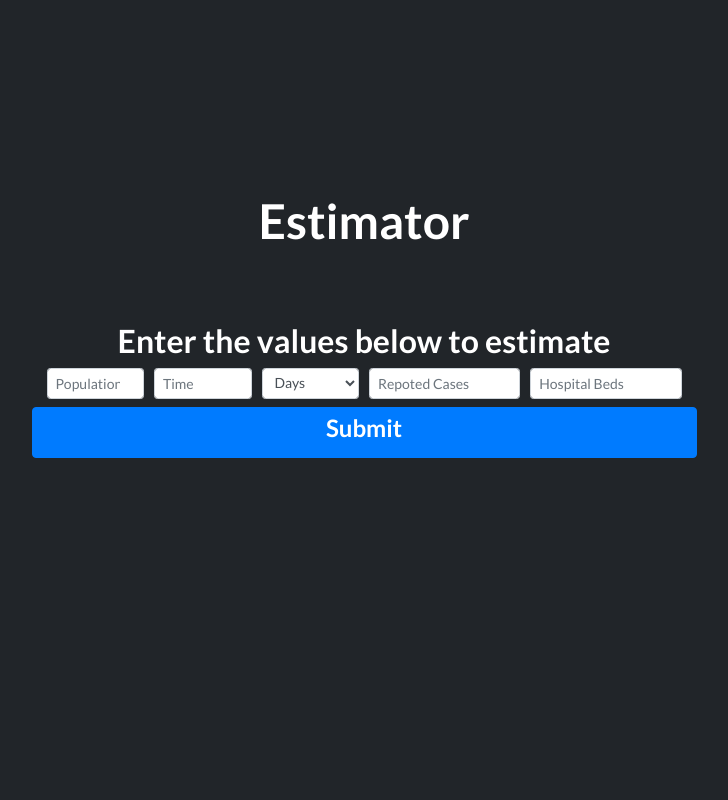
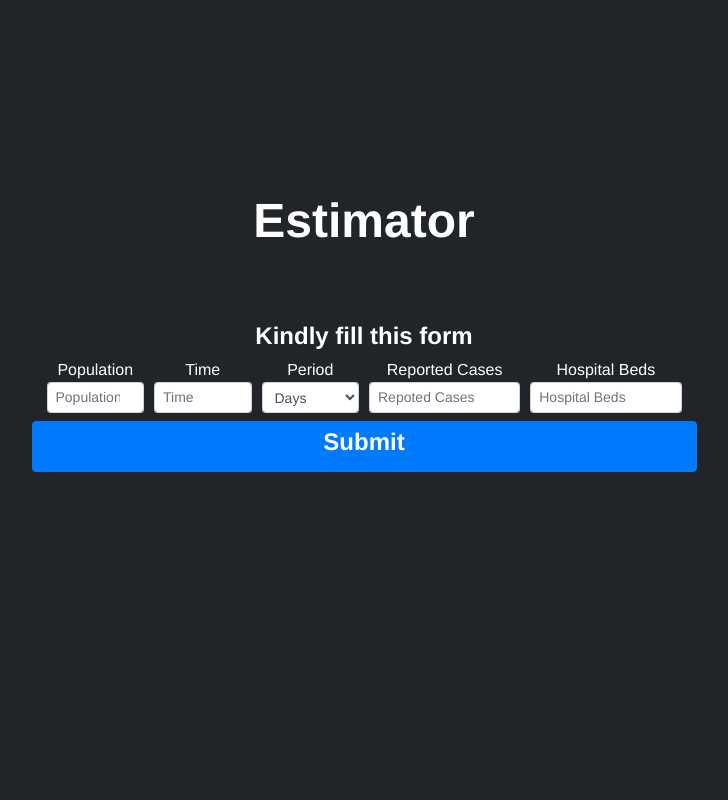
Before and after one commit to BrianTum/covid-19-estimator, a PHP site: page / in a window 1280 px wide. Shown: the whole page, without its empty margins (276-1004 px from the left). Run offline with PHP 8.4, Linux system fonts and the light colour scheme.

Commit message:
Finalizing UI and functionalities

```diff
--- a/index.php
+++ b/index.php
@@ -34,109 +34,35 @@ if (isset($_POST['data-go-estimate'])) {
 <meta name="viewport" content="width=device-width, initial-scale=1, shrink-to-fit=no">
 <meta name="description" content="Covid-19 Estimator for Building SDG Challenge">
 <meta name="author" content="BrianTum">
-<link rel="stylesheet" href="https://cdnjs.cloudflare.com/ajax/libs/font-awesome/4.7.0/css/font-awesome.min.css">
-<link href="https://fonts.googleapis.com/css?family=Lato:300,400,700,300italic,400italic,700italic" rel="stylesheet" type="text/css">
 <link rel='stylesheet' href='https://cdnjs.cloudflare.com/ajax/libs/twitter-bootstrap/4.0.0/css/bootstrap.css'>
 <style>
-html{
-  scroll-behavior: smooth;
-}
-body {
-  font-family: 'Lato', 'Helvetica Neue', Helvetica, Arial, sans-serif;
-}
-
-h1,
-h2,
-h3,
-h4,
-h5,
-h6 {
-  font-family: 'Lato', 'Helvetica Neue', Helvetica, Arial, sans-serif;
-  font-weight: 700;
-}
-
-header.masthead {
-  position: relative;
-  background-color: darkcyan;
-  background: no-repeat center center;
-  -webkit-background-size: cover;
-  -moz-background-size: cover;
-  -o-background-size: cover;
-  background-size: cover;
-  padding-top: 8rem;
-  padding-bottom: 8rem;
-  height: 100vh;
-}
-
-header.masthead .overlay {
-  position: absolute;
-  background-color: #212529;
-  height: 100%;
-  width: 100%;
-  top: 0;
-  left: 0;
-}
-
-header.masthead h1 {
-  font-size: 2rem;
-}
-
-@media (min-width: 768px) {
-  header.masthead {
-    padding-top: 12rem;
-    padding-bottom: 12rem;
-  }
-  header.masthead h1 {
-    font-size: 3rem;
-  }
-}
-
-.features-icons {
-  position: relative;
-  padding-top: 7rem;
-  padding-bottom: 7rem;
-}
-
-.float{
-	position:absolute;
-	width:60px;
-	height:60px;
-	bottom:40px;
-	right:40px;
-	background-color:#0C9;
-	color:#FFF;
-	border-radius:50px;
-	text-align:center;
-	box-shadow: 2px 2px 3px #999;
-}
-
-.my-float{
-	margin-top:22px;
-}
+html{scroll-behavior:smooth}body{font-family:Lato,'Helvetica Neue',Helvetica,Arial,sans-serif}h1,h2,h3,h4,h5,h6{font-family:Lato,'Helvetica Neue',Helvetica,Arial,sans-serif;font-weight:700}@font-face{font-family:Lato;font-style:italic;font-weight:700;src:local('Lato Bold Italic'),local('Lato-BoldItalic'),url(https://fonts.gstatic.com/s/lato/v16/S6u_w4BMUTPHjxsI5wq_FQftx9897sxZ.woff2) format('woff2');unicode-range:U+0100-024F,U+0259,U+1E00-1EFF,U+2020,U+20A0-20AB,U+20AD-20CF,U+2113,U+2C60-2C7F,U+A720-A7FF}header.masthead{position:relative;background-color:#008b8b;background:no-repeat center center;-webkit-background-size:cover;-moz-background-size:cover;-o-background-size:cover;background-size:cover;padding-top:8rem;padding-bottom:8rem;height:100vh}header.masthead .overlay{position:absolute;background-color:#212529;height:100%;width:100%;top:0;left:0}header.masthead h1{font-size:2rem}@media (min-width:768px){header.masthead{padding-top:12rem;padding-bottom:12rem}header.masthead h1{font-size:3rem}}.features-icons{position:relative;padding-top:7rem;padding-bottom:7rem}.float{position:absolute;width:60px;height:60px;bottom:40px;right:40px;background-color:#0c9;color:#fff;border-radius:50px;text-align:center;box-shadow:2px 2px 3px #999}.my-float{margin-top:22px}
 </style>
 </head>
 <body translate="no">
 <html lang="en">
 <body>
-
 <header class="masthead text-white text-center">
     <div class="overlay"></div>
     <div class="container">
-        <div class="row">
+        <div class="row neumorphism-1">
             <div class="col-xl-9 mx-auto">
             <h1 class="mb-5">Estimator</h1><br>
-            <h2>Enter the values below to estimate</h2>
+            <h4>Kindly fill this form</h4>
             </div>
             <div class="col-md-10 col-lg-8 col-xl-7 mx-auto">
                 <form method="post" action="<?php echo $_SERVER['PHP_SELF']; ?>">
                     <div class="form-row" >
                         <label for="data-population" class="col-md-2">
+                            Population
                             <input required class="form-control form-control-sm" type="number" name="data-population" placeholder="Population">
                         </label>
                         <label for="data-time-to-elapse" class="col-md-2">
+                            Time
                             <input required class="form-control form-control-sm" type="number" name="data-time-to-elapse" placeholder="Time">
                         </label>
                         <label for="data-period-type" class="col-md-2">
+                            Period
                             <select required class="form-control form-control-sm" name="data-period-type">
                                 <option value="days">Days</option>
                                 <option value="weeks">Weeks</option>
@@ -144,9 +70,11 @@ header.masthead h1 {
                             </select>
                         </label>
                         <label for="data-reported-cases" class="col-md-3">
+                            Reported Cases
                             <input required class="form-control form-control-sm" type="number" name="data-reported-cases" placeholder="Repoted Cases">
                         </label>
                         <label for="data-total-hospital-beds" class="col-md-3">
+                            Hospital Beds
                             <input required class="form-control form-control-sm" type="number" name="data-total-hospital-beds" placeholder="Hospital Beds">
                         </label>
                     </div>
@@ -154,16 +82,15 @@ header.masthead h1 {
                         <button type="submit" class="btn btn-block btn-md btn-primary col-md-12" name="data-go-estimate"><h4>Submit</h4></button>
                     </div>
                 </form>
-                <?php
-                if (isset($_POST['data-go-estimate'])){
-                ?>
-                <button><a href="#section2">View Results</a></button>
-                <?php
-                }
-                ?>
             </div>
         </div>
     </div>
+    <?php
+    if (isset($_POST['data-go-estimate'])){ ?>
+    <a href="#section2" class="float">
+      <i class="fa fa-arrow-down my-float"></i>
+    </a>
+    <?php }  ?>
 </header>
 
 <?php
--- a/offline.html
+++ b/offline.html
@@ -84,9 +84,7 @@ main {
       <span>Found</span>
     </p>
     <p class="links">
-      <a href="index.php">Home</a>
-      <a href="#!">Status</a>
-      <a href="#!">Contact</a>
+     Click <a href="index.php">here</a> to try again
     </p>
   </div>
 </main>
--- a/robot.txt
+++ b/robot.txt
@@ -1,4 +1,5 @@
 User-agent: *
 Disallow:
+Crawl-delay: 5
 Disallow: /cgi-bin/
-Sitemap: https://www.picmoni.com/sitemap.xml
+Sitemap: https://www.estimator.picmoni.com/sitemap.xml
--- a/sitemap.xml
+++ b/sitemap.xml
@@ -4,7 +4,6 @@
       xmlns:xsi="http://www.w3.org/2001/XMLSchema-instance"
       xsi:schemaLocation="http://www.sitemaps.org/schemas/sitemap/0.9
             http://www.sitemaps.org/schemas/sitemap/0.9/sitemap.xsd">
-<!-- created with Free Online Sitemap Generator www.xml-sitemaps.com -->
 
 
 <url>
```
